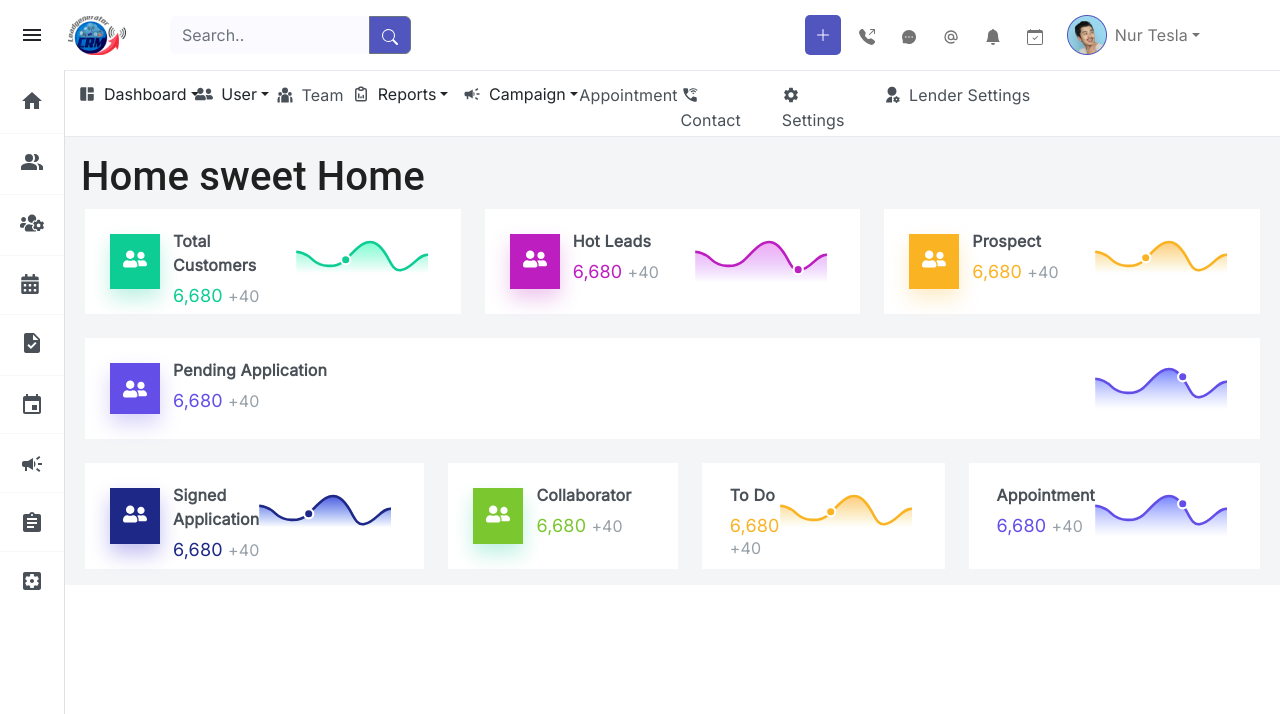
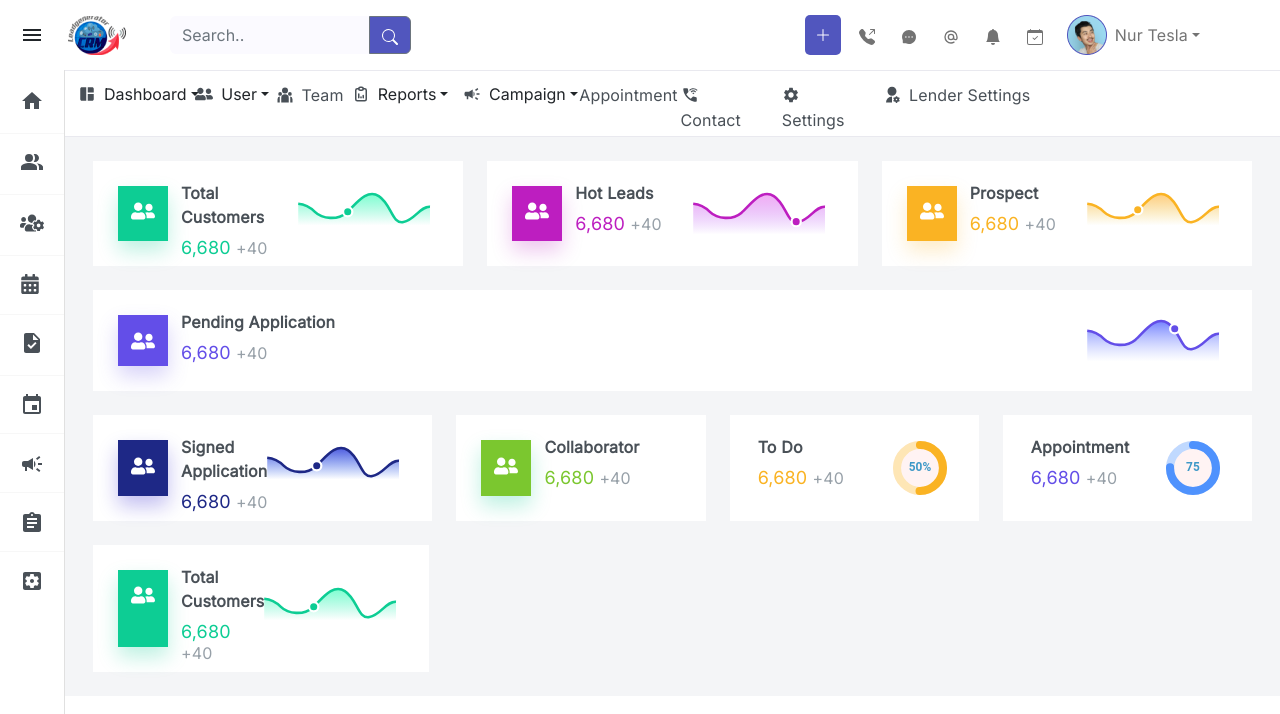
Before and after one commit to assraf-nur/CRM, a React (Create React App) app: page /home in a window 1280 px wide. Shown: the top 714 px of the page. Built offline with nearby package versions, Linux system fonts and the light colour scheme.

Commit message:
added all card

```diff
--- a/package.json
+++ b/package.json
@@ -16,6 +16,7 @@
     "bootstrap": "^5.2.1",
     "react": "^18.2.0",
     "react-bootstrap": "^2.5.0",
+    "react-circular-progressbar": "^2.1.0",
     "react-dom": "^18.2.0",
     "react-icons": "^4.4.0",
     "react-router-dom": "^6.4.1",
--- a/src/Components/CSS/Style.css
+++ b/src/Components/CSS/Style.css
@@ -263,3 +263,12 @@ body {
   color: #97a0a8;
 }
 /* collaborator end */
+.dash-card-circle-progress{
+  width: 54px;
+  align-self: center;
+  margin-right: 20px;
+  background-color:#FFF3F3;
+  border-radius: 50%;
+  font-weight: 600;
+  text-align: center;
+}
--- a/src/Components/Home/CustomerData.js
+++ b/src/Components/Home/CustomerData.js
@@ -5,8 +5,11 @@ import hotLead from "../Images/SVG/hot-lead.svg";
 import prospect from "../Images/SVG/prospect.svg";
 import pendingApplication from "../Images/SVG/pending-application.svg";
 import singleApplication from "../Images/SVG/single-application.svg";
+import { CircularProgressbar, buildStyles } from "react-circular-progressbar";
+import "react-circular-progressbar/dist/styles.css";
 
 const CustomerData = () => {
+  const percentage = 50;
   return (
     <div>
       <div className="row gap-4 px-3">
@@ -106,9 +109,7 @@ const CustomerData = () => {
                 </h5>
               </div>
             </div>
-            <div className="dash-card-image">
-
-            </div>
+            <div className="dash-card-image"></div>
           </div>
           <div className="col-xl dash-card">
             <div className="d-flex">
@@ -119,8 +120,17 @@ const CustomerData = () => {
                 </h5>
               </div>
             </div>
-            <div className="dash-card-image">
-              <img src={prospect} alt="" />
+            <div className="dash-card-circle-progress">
+              <CircularProgressbar
+                value={percentage}
+                text={`${percentage}%`}
+                strokeWidth={15}
+                styles={buildStyles({
+                  textSize: "22px",
+                  pathColor: "#fab323",
+                  trailColor: "#FEE6B5",
+                })}
+              />
             </div>
           </div>
           <div className="col-xl dash-card">
@@ -132,10 +142,43 @@ const CustomerData = () => {
                 </h5>
               </div>
             </div>
-            <div className="dash-card-image">
-              <img src={pendingApplication} alt="" />
+            <div className="dash-card-circle-progress">
+              <CircularProgressbar
+                value={75}
+                text={`${75}`}
+                strokeWidth={15}
+                styles={buildStyles({
+                  textSize: "22px",
+                  pathColor: "#4F92FD",
+                  trailColor: "#C0D9FF",
+                })}
+              />
             </div>
           </div>
+        </div>
+      </div>
+
+      <div className="mt-4">
+        <div className="row gap-4 px-3">
+          <div className="col-xl dash-card">
+            <div className="d-flex">
+              <div className="dash-card-icon">
+                <FaUserFriends className="fs-4" />
+              </div>
+              <div className="dash-card-text">
+                <p className="mb-2">Total Customers</p>
+                <h5>
+                  6,680 <span>+40</span>
+                </h5>
+              </div>
+            </div>
+            <div className="dash-card-image">
+              <img src={totalCustomer} alt="" />
+            </div>
+          </div>
+          <div className="col-xl"></div>
+          <div className="col-xl"></div>
+          <div className="col-xl"></div>
         </div>
       </div>
     </div>
--- a/src/Components/Home/Home.js
+++ b/src/Components/Home/Home.js
@@ -3,8 +3,7 @@ import CustomerData from './CustomerData';
 
 const Home = () => {
     return (
-        <div className='p-3'>
-            <h1>Home sweet Home</h1>
+        <div className='p-4'>
             <CustomerData/>
         </div>
     );
```
Also changed, not shown: src/Components/Users/Users.js (+10 -6 lines), 1 other file (tests, documents, lock files or other folders).
